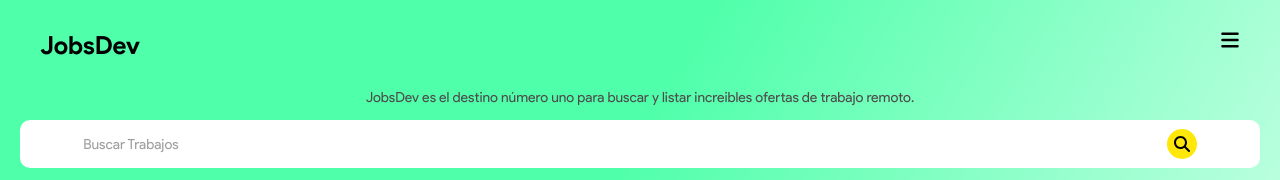
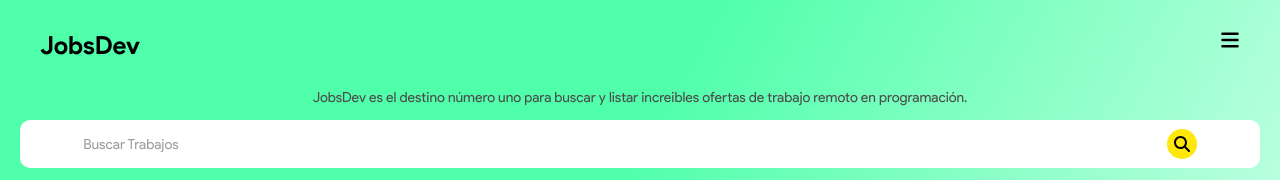
Before and after one commit to EdixonAlberto/jobs-dev, a React (Vite) app: page / in a window 1280 px wide. Shown: the top 180 px of the page. Built offline with nearby package versions, Linux system fonts and the light colour scheme; no server answers.

Commit message:
improve readme

```diff
--- a/package.json
+++ b/package.json
@@ -1,6 +1,6 @@
 {
   "name": "jobs-dev",
-  "description": "JobsDev es el destino número uno para buscar y listar increibles ofertas de trabajo remoto",
+  "description": "JobsDev es el destino número uno para buscar y listar increibles ofertas de trabajo remoto en programación",
   "private": true,
   "license": "MIT",
   "version": "0.0.1",
--- a/src/views/Jobs/index.tsx
+++ b/src/views/Jobs/index.tsx
@@ -67,7 +67,9 @@
   return (
     <div className="jobs">
       <div className="jobs__header">
-        <p>JobsDev es el destino número uno para buscar y listar increibles ofertas de trabajo remoto.</p>
+        <p>
+          JobsDev es el destino número uno para buscar y listar increibles ofertas de trabajo remoto en programación.
+        </p>
         <Search onSearch={setSearch} />
         <h3 className="jobs__header__title">Últimos Trabajos: {jobsFilter.length}</h3>
       </div>
```
Also changed, not shown: 1 other file (tests, documents, lock files or other folders).
